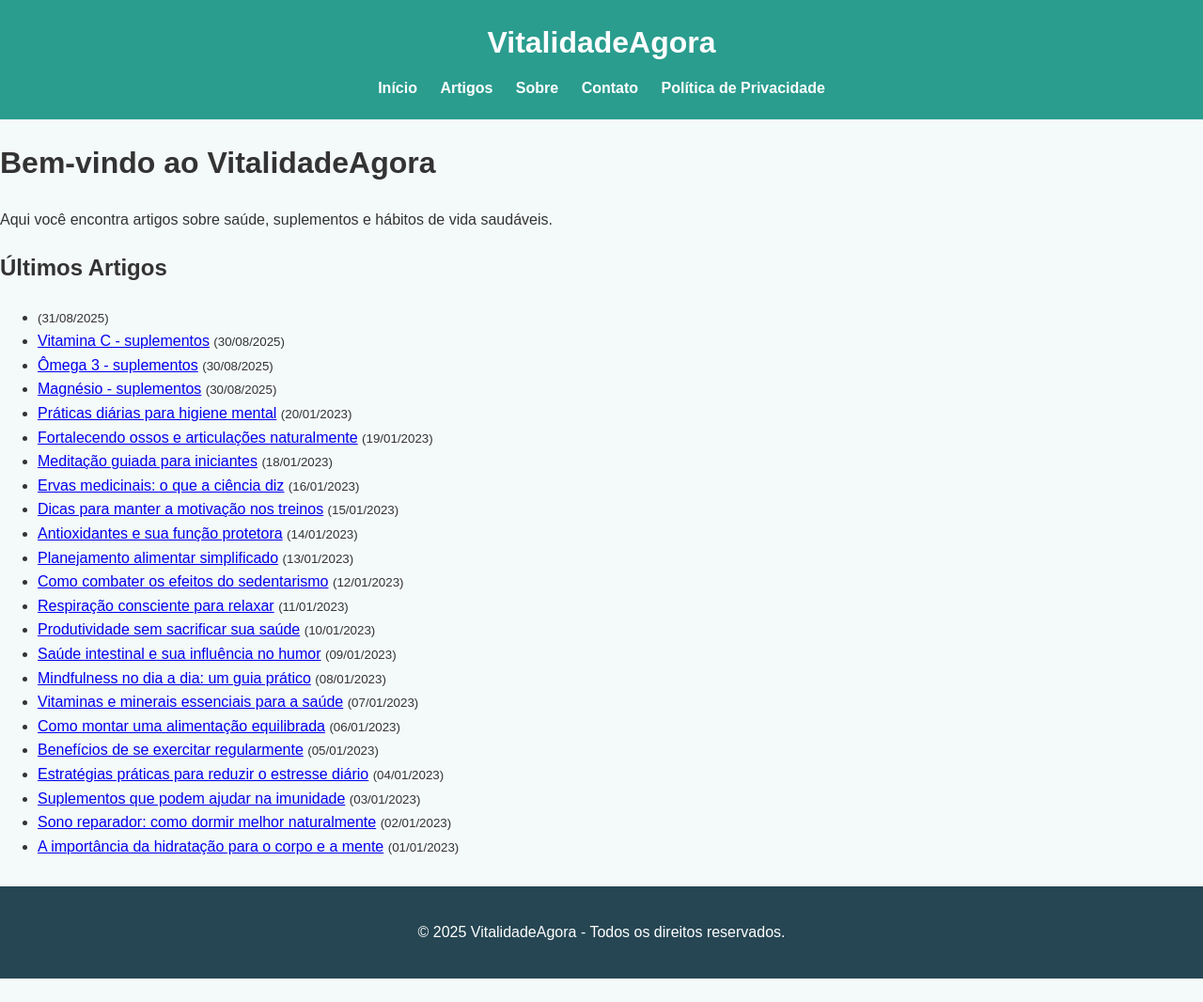
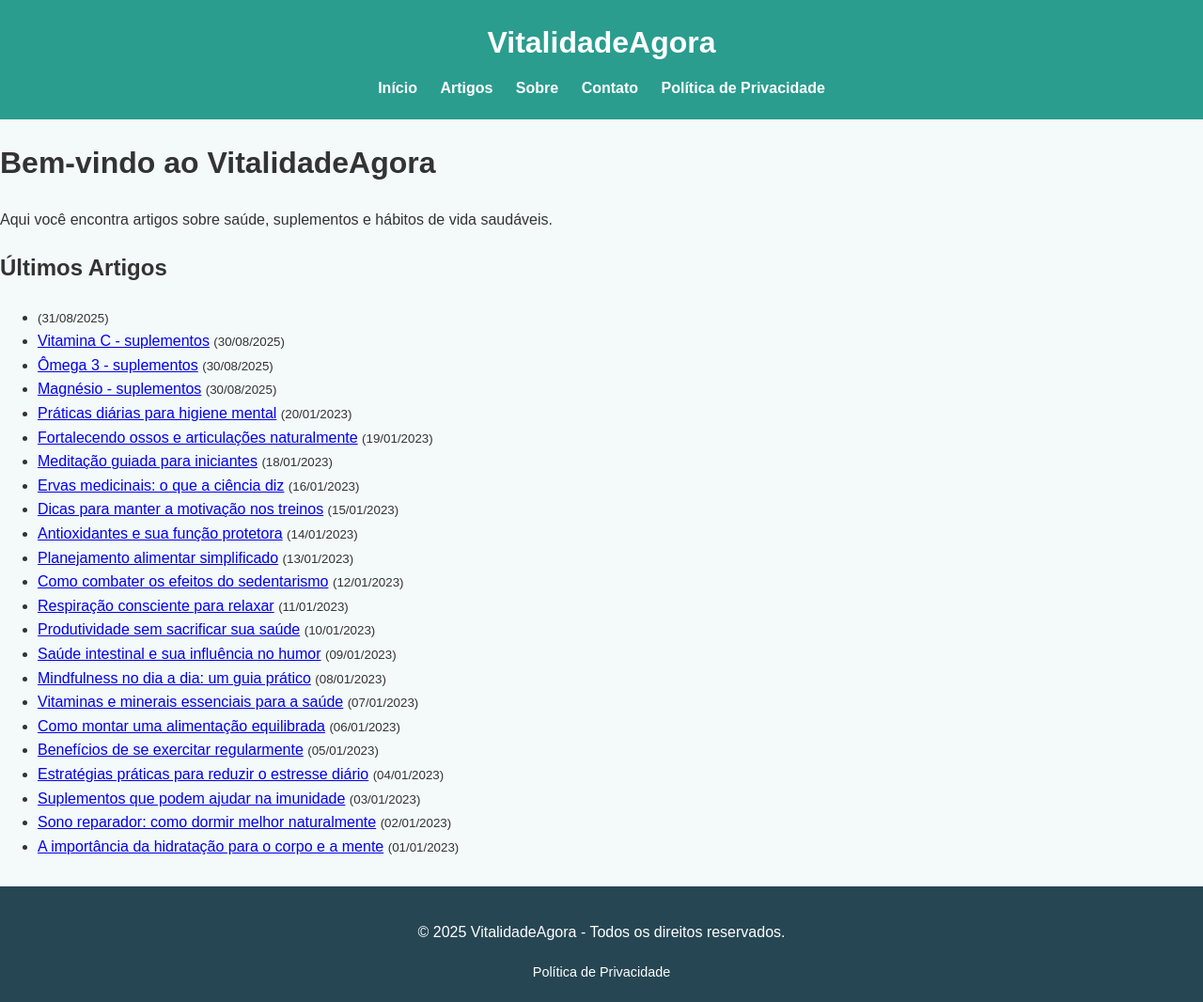
Before and after one commit to nfrs88/vitalidadeagora.github.io, a Jekyll site: the page built from index.md, in a window 1280 px wide. Shown: the whole page at 94% size. Built offline with Jekyll 4.4.1, drawn with Linux system fonts in a browser that asks for light colours; before the commit the page ends 1041 px from its top, so only the background shows below that.

Commit message:
Update default.html

```diff
--- a/_layouts/default.html
+++ b/_layouts/default.html
@@ -68,6 +68,15 @@
       color: white;
       margin-top: 30px;
     }
+    footer nav a {
+      color: #fff;
+      margin: 0 10px;
+      font-weight: normal;
+      font-size: 0.9rem;
+    }
+    footer nav a:hover {
+      text-decoration: underline;
+    }
   </style>
 </head>
 <body>
@@ -88,6 +97,9 @@
 
   <footer>
     <p>© {{ site.time | date: "%Y" }} {{ site.title }} - Todos os direitos reservados.</p>
+    <nav>
+      <a href="{{ '/politica-privacidade/' | relative_url }}">Política de Privacidade</a>
+    </nav>
   </footer>
 </body>
 </html>
```
